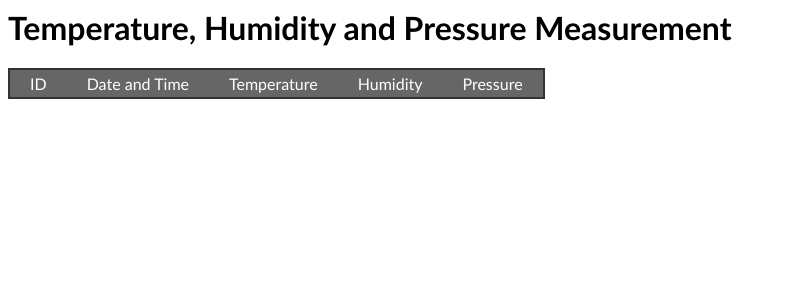
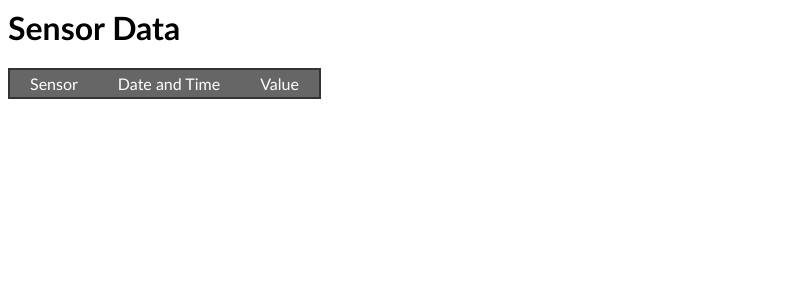
Before and after one commit to elaineeagles/RpiDemo, a PHP site: page / in a window 1280 px wide. Shown: the top 300 px of the page, without its empty margins (0-787 px from the left). Run offline with PHP 8.4, Linux system fonts and the light colour scheme; data that the repository does not hold is empty.

Commit message:
fixing scripts

```diff
--- a/sensors/connect.php
+++ b/sensors/connect.php
@@ -1,9 +1,9 @@
 <?php
-$MyUsername = "";  // enter your username for mysql
-$MyPassword = "";  // enter your password for mysql
-$MyHostname = "";  // this is usually "localhost" unless your database resides on a different server
+$MyUsername = "root";  // enter your username for mysql
+$MyPassword = "test";  // enter your password for mysql
+$MyHostname = "localhost";  // this is usually "localhost" unless your database resides on a different server
 
 
 $dbh = mysql_pconnect($MyHostname , $MyUsername, $MyPassword);
-$selected = mysql_select_db("YOUR DATA BASE NAME",$dbh); //Enter your database name here
+$selected = mysql_select_db("myDB",$dbh); //Enter your database name here
 ?>
--- a/sensors/index.php
+++ b/sensors/index.php
@@ -8,7 +8,7 @@
 <html>
 <head>
     <meta http-equiv="refresh" content="5" >
-    <title>Temperature, Humidity and Pressure Measurement</title>
+    <title>Sensor Data</title>
     <style type="text/css">
         .table_titles, .table_cells_odd, .table_cells_even {
                 padding-right: 20px;
@@ -33,23 +33,21 @@
 </head>
 
     <body>
-        <h1>Temperature, Humidity and Pressure Measurement</h1>
+        <h1>Sensor Data</h1>
 
 
 <!--<div style="overflow-x:auto;">-->
     <table border="0" cellspacing="0" cellpadding="4">
       <tr>
-            <td class="table_titles">ID</td>
+            <td class="table_titles">Sensor</td>
             <td class="table_titles">Date and Time</td>
-            <td class="table_titles">Temperature</td>
-            <td class="table_titles">Humidity</td>
-            <td class="table_titles">Pressure</td>
+            <td class="table_titles">Value</td>
           </tr>
 <?php
 
 
     // Retrieve all records and display them
-    $result = mysql_query("SELECT * FROM data ORDER BY id DESC ");
+    $result = mysql_query("SELECT * FROM sensordata ORDER BY snum DESC ");
 
     // Used for row color toggle
     $oddrow = true;
@@ -69,11 +67,9 @@
         $oddrow = !$oddrow;
 
         echo '<tr>';
-        echo '   <td'.$css_class.'>'.$row["id"].'</td>';
+        echo '   <td'.$css_class.'>'.$row["snum"].'</td>';
         echo '   <td'.$css_class.'>'.$row["date"].'</td>';
-        echo '   <td'.$css_class.'>'.$row["temperature"].'</td>';
-        echo '   <td'.$css_class.'>'.$row["humidity"].'</td>';
-        echo '   <td'.$css_class.'>'.$row["pressure"].'</td>';
+        echo '   <td'.$css_class.'>'.$row["sval"].'</td>';
         echo '</tr>';
     }
 ?>
```
Also changed, not shown: 1 other file.
